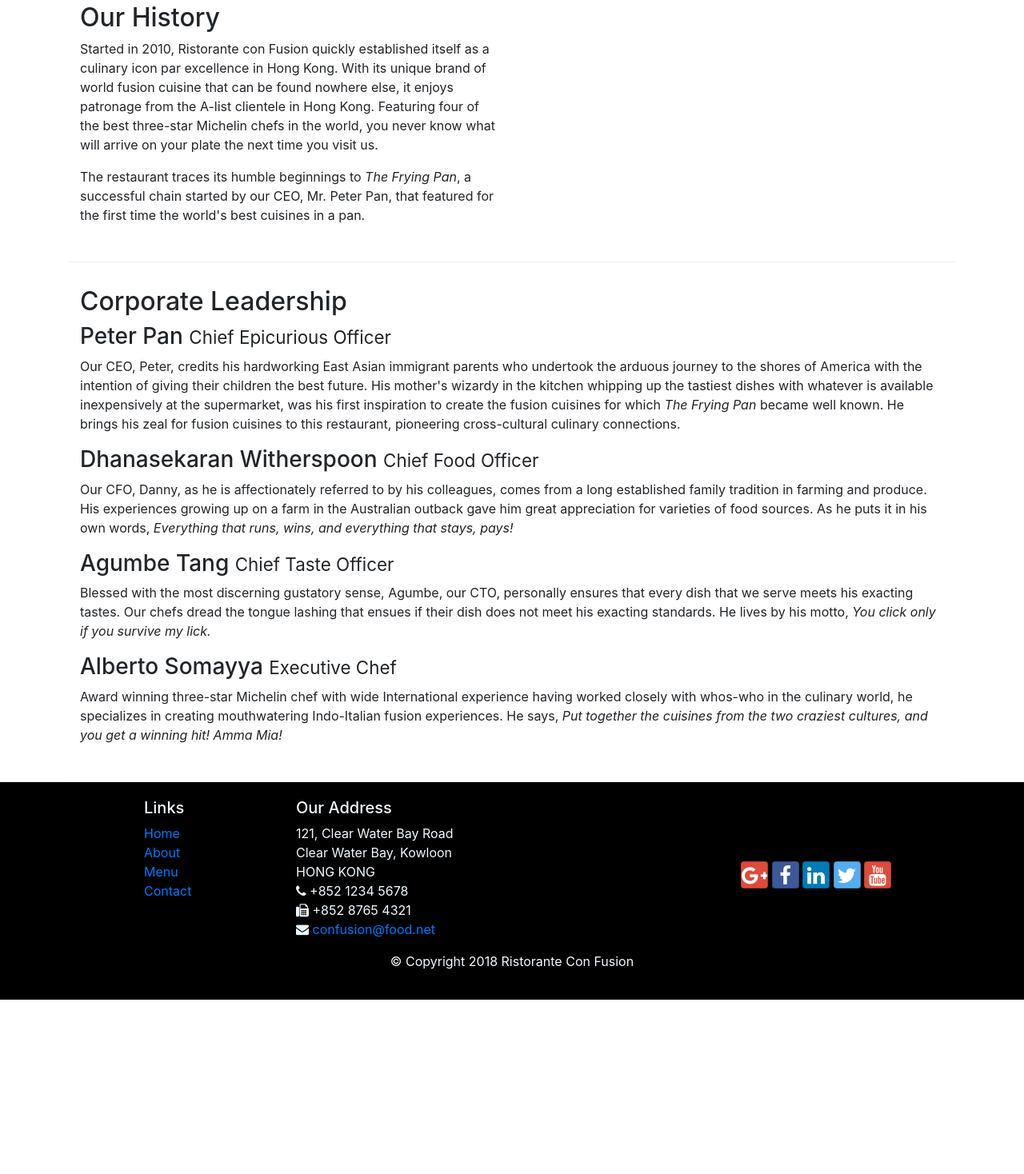
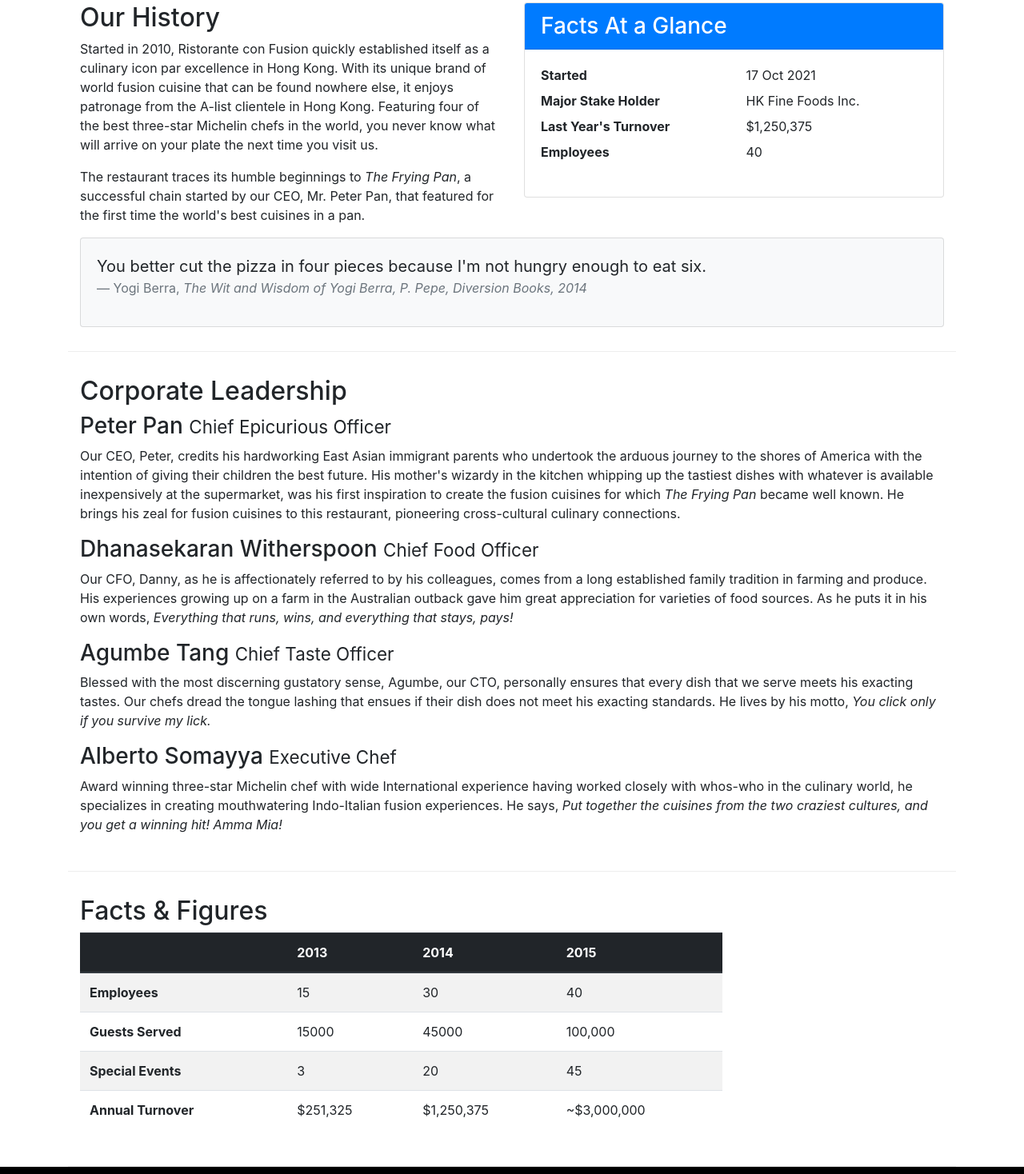
Before and after one commit to KushalKanungo/CourseraBootstrap, a website: page aboutus.html in a window 1280 px wide. Shown: the part 512-1980 px from the top of the page at 80% size. Before the commit the page ends 1762 px from the top, so only its background shows below. Drawn offline with nearby package versions, Linux system fonts and the light colour scheme.

Commit message:
Tables and Classes in AboutUs Page

```diff
--- a/aboutus.html
+++ b/aboutus.html
@@ -70,8 +70,36 @@
                 <p>Started in 2010, Ristorante con Fusion quickly established itself as a culinary icon par excellence in Hong Kong. With its unique brand of world fusion cuisine that can be found nowhere else, it enjoys patronage from the A-list clientele in Hong Kong.  Featuring four of the best three-star Michelin chefs in the world, you never know what will arrive on your plate the next time you visit us.</p>
                 <p>The restaurant traces its humble beginnings to <em>The Frying Pan</em>, a successful chain started by our CEO, Mr. Peter Pan, that featured for the first time the world's best cuisines in a pan.</p>
             </div>
-            <div>
+            <div class="col-sm">
+                <div class="card">
+                    <h3 class="card-header bg-primary text-white"> Facts At a Glance</h3>
+                    <div class="card-body">
+                        <dl class="row">
+                            <dt class="col-6">Started</dt>
+                            <dd class="col-6">17 Oct 2021</dd>
+                            <dt class="col-6">Major Stake Holder</dt>
+                            <dd class="col-6">HK Fine Foods Inc.</dd>
+                            <dt class="col-6">Last Year's Turnover</dt>
+                            <dd class="col-6">$1,250,375</dd>
+                            <dt class="col-6">Employees</dt>
+                            <dd class="col-6">40</dd>
+                        </dl>
+                    </div>
+                </div>
             </div>
+             <div class="col-12">
+                <div class="card card-body bg-light">
+                    <blockquote class="blockquote">
+                        <p class="mb-0">You better cut the pizza in four pieces because
+                            I'm not hungry enough to eat six.</p>
+                        <footer class="blockquote-footer">Yogi Berra,
+                            <cite title="Source Title">The Wit and Wisdom of Yogi Berra,
+                            P. Pepe, Diversion Books, 2014</cite>
+                        </footer>
+                    </blockquote>
+                </div>
+            </div>
+
         </div>
 
 
@@ -88,6 +116,52 @@
                 <p class="d-none d-sm-block">Award winning three-star Michelin chef with wide International experience having worked closely with whos-who in the culinary world, he specializes in creating mouthwatering Indo-Italian fusion experiences. He says, <em>Put together the cuisines from the two craziest cultures, and you get a winning hit! Amma Mia!</em></p>
             </div>
        </div>
+
+
+      <div class="row row-content">
+          <div class="col-12 col-sm-9">
+              <h2>Facts & Figures</h2>
+              <div class="table-responsive">
+                <table class="table table-striped">
+                    <thead class="thead-dark">
+                        <tr>
+                            <th>&nbsp;</th>
+                            <th>2013</th>
+                            <th>2014</th>
+                            <th>2015</th>
+                        </tr>
+                    </thead>
+                    <tbody>
+                        <tr>
+                            <th>Employees</th>
+                            <td>15</td>
+                            <td>30</td>
+                            <td>40</td>
+                        </tr>
+                        <tr>
+                            <th>Guests Served</th>
+                            <td>15000</td>
+                            <td>45000</td>
+                            <td>100,000</td>
+                        </tr>
+                        <tr>
+                            <th>Special Events</th>
+                            <td>3</td>
+                            <td>20</td>
+                            <td>45</td>
+                        </tr>
+                        <tr>
+                            <th>Annual Turnover</th>
+                            <td>$251,325</td>
+                            <td>$1,250,375</td>
+                            <td>~$3,000,000</td>
+                        </tr>
+                    </tbody>
+                </table>
+            </div>
+          </div>
+      </div>
+
 
     </div>
 
```
